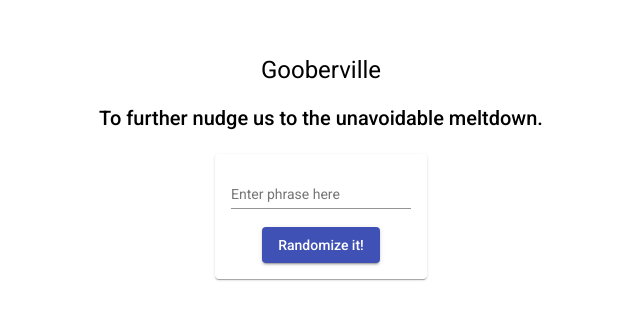
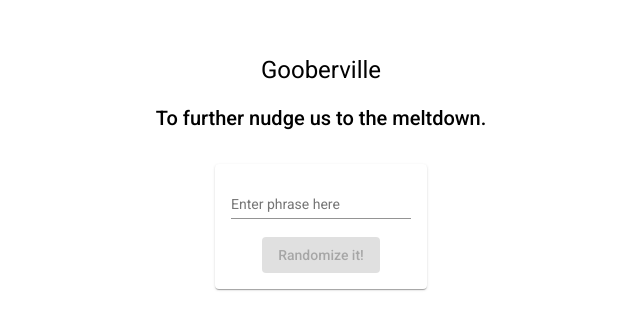
Before and after one commit to KellyLanders/Gooberville, an Angular app: page / in a window 1280 px wide. Shown: the part 186-516 px from the top of the page, without its empty margins (319-959 px from the left). Built offline with nearby package versions, Linux system fonts and the light colour scheme.

Commit message:
Clear input upon new Goober && add spacing between each created Goober

```diff
--- a/src/app/app.component.html
+++ b/src/app/app.component.html
@@ -1,6 +1,6 @@
 <div class="header-container text-center margin-top-20">
     <h1>Gooberville</h1>
-    <h2>To further nudge us to the unavoidable meltdown.</h2>
+    <h2>To further nudge us to the meltdown.</h2>
 </div>
 
 <div class="flex-container input-wrapper margin-top-20">
@@ -10,11 +10,11 @@
                 <div>
                     <mat-form-field class="example-full-width">
                         <mat-label>Enter phrase here</mat-label>
-                        <input matInput #inputString name="inputString"/>
+                        <input matInput #inputString name="inputString" [(ngModel)]="randomizedString" (input)="updateButtonState()"/>
                     </mat-form-field>
                 </div>
                 <div>
-                    <button mat-raised-button color="primary" (click)="execRandomizer(inputString.value)">Randomize it!</button>
+                    <button mat-raised-button color="primary" [disabled]="!randomizedString" (click)="execRandomizer(inputString.value)">Randomize it!</button>
                 </div>
             </form>
         </mat-card-content>
@@ -22,7 +22,7 @@
 </div>
 
 <div class="flex-container output-wrapper margin-top-20" *ngIf="randomizedStringList.length > 0">
-    <mat-card>
-        <mat-card-content *ngFor="let phrase of randomizedStringList">{{phrase}}</mat-card-content>
+    <mat-card  *ngFor="let phrase of randomizedStringList">
+        <mat-card-content>{{phrase}}</mat-card-content>
     </mat-card>
 </div>
--- a/src/app/app.component.scss
+++ b/src/app/app.component.scss
@@ -5,6 +5,10 @@
 .flex-container{
     display: flex;
     justify-content: center;
+
+    mat-card {
+        margin: 10px;
+    }
 }
 
 .input-wrapper {
--- a/src/app/app.component.ts
+++ b/src/app/app.component.ts
@@ -12,6 +12,7 @@ export class AppComponent {
   public randomizedStringList:string[] = [];
 
   public execRandomizer(inputString:string):string {
+
     const randomizedString = inputString.split('').map((char) => {
       const shouldCapitalize = Math.random() < 0.5;
 
@@ -19,7 +20,16 @@ export class AppComponent {
     }).join('');
 
     this.randomizedStringList.push(randomizedString);
+    this.randomizedString = "";
 
-    return randomizedString;
+    return this.randomizedString;
+  }
+
+  public updateButtonState() {
+    if(this.randomizedString === null || this.randomizedString === undefined) {
+      return false;
+    } else {
+      return true;
+    }
   }
 }
```
